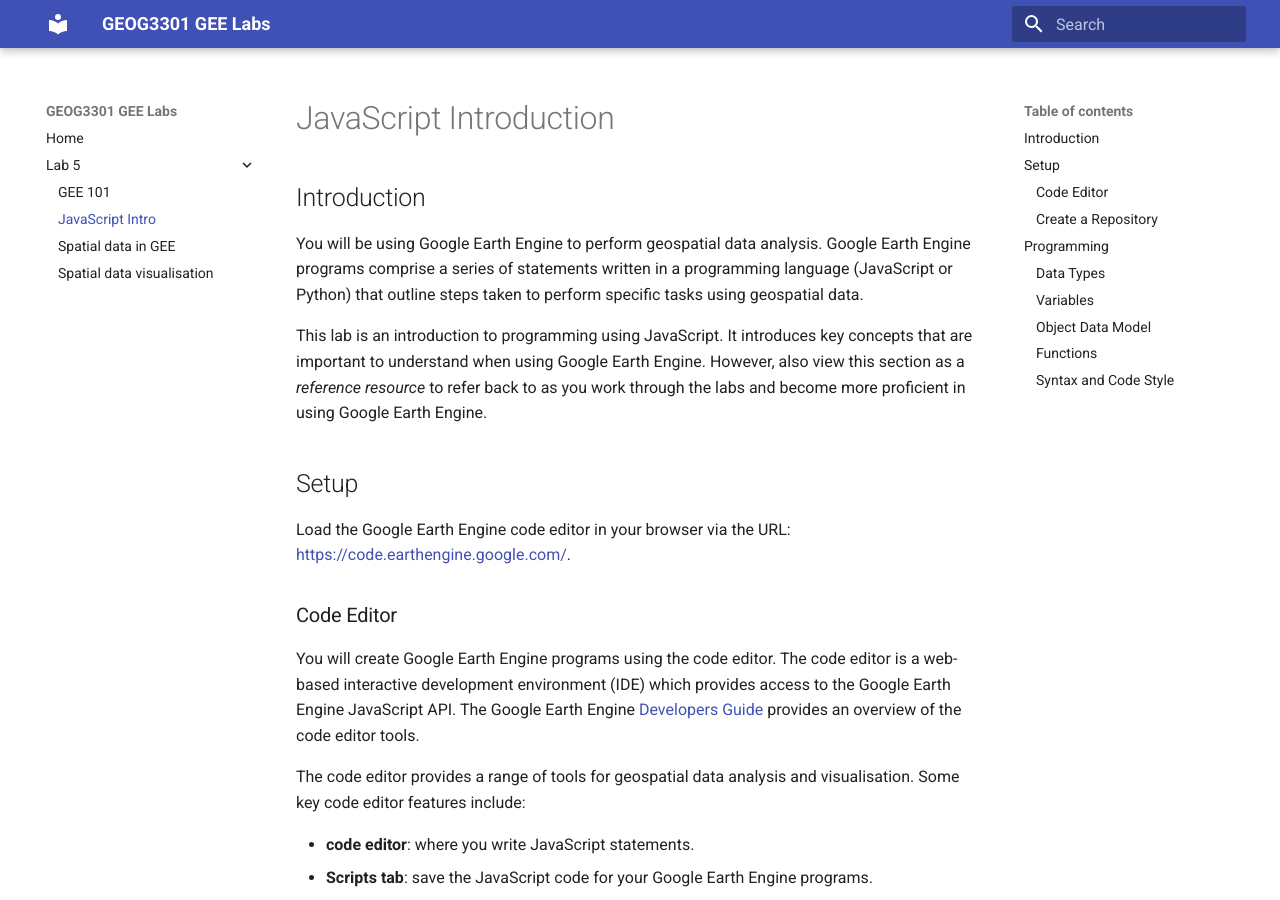
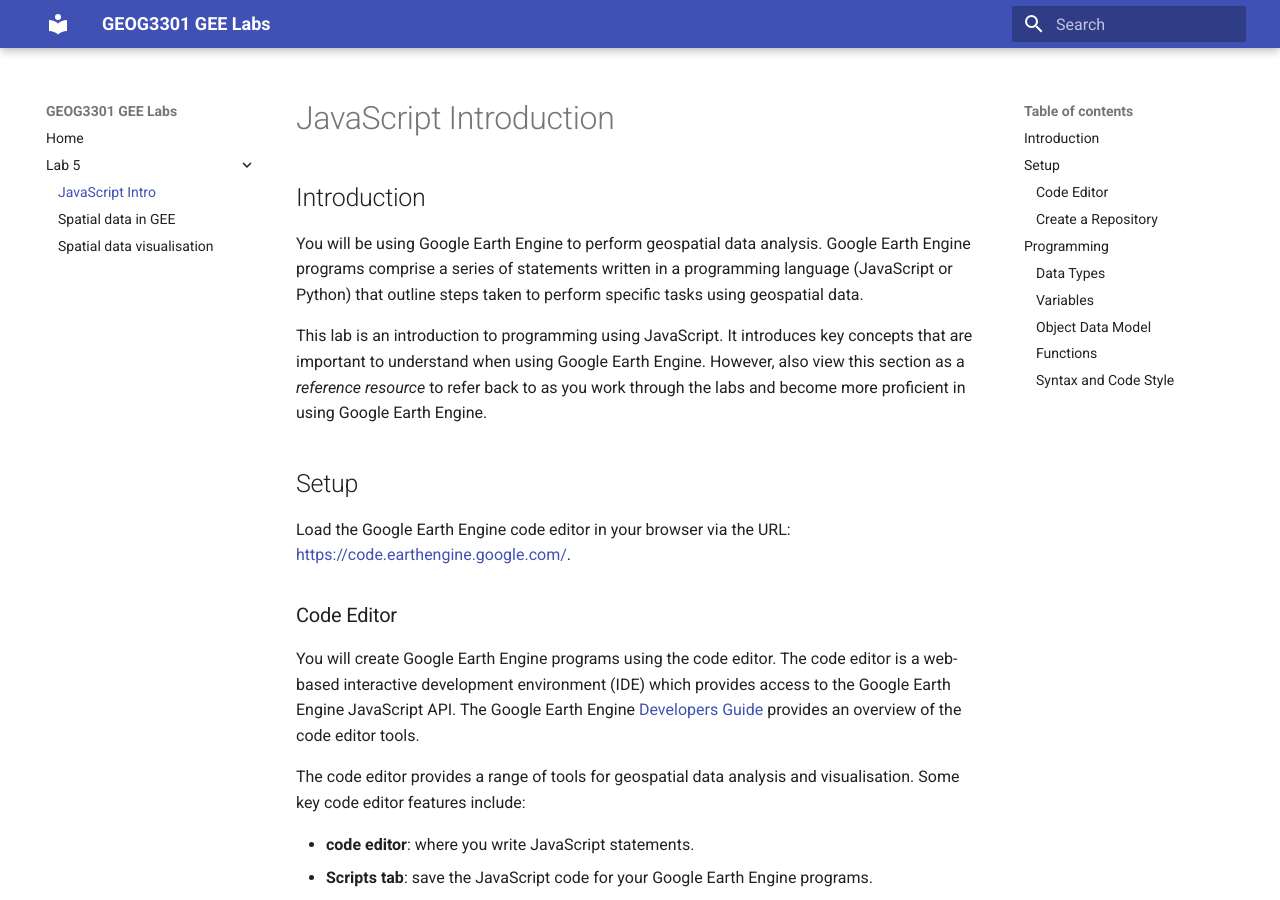
Before and after one commit to jmad1v07/geog3301, an MkDocs documentation site: the page built from docs/lab5/javascript-intro.md, in a window 1280 px wide and 900 px high. Built offline with MkDocs 1.6.1 and Material for MkDocs 9.7.7, drawn with Linux system fonts in a browser that asks for light colours.

Commit message:
test deploy

```diff
--- a/mkdocs.yml
+++ b/mkdocs.yml
@@ -19,7 +19,6 @@
 nav:
   - Home: index.md
   - Lab 5:
-      - GEE 101: lab5/gee-101.md
       - JavaScript Intro: lab5/javascript-intro.md
       - Spatial data in GEE: lab5/spatial-data-in-gee.md
       - Spatial data visualisation: lab5/spatial-data-visualisation.md
```
